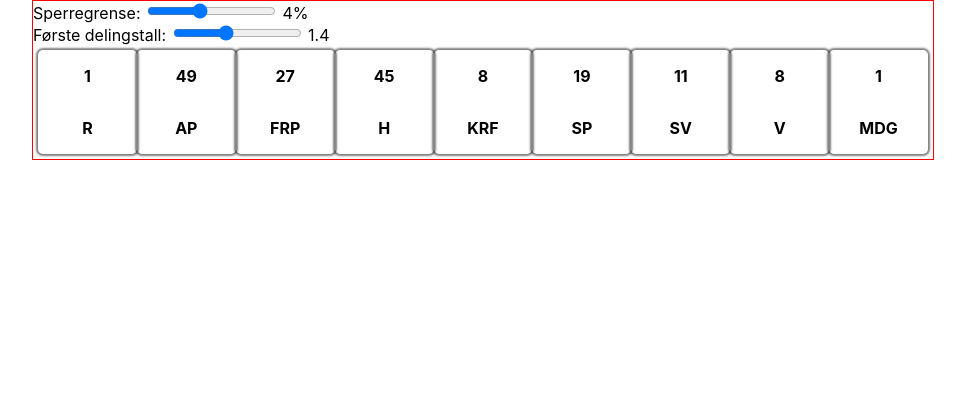
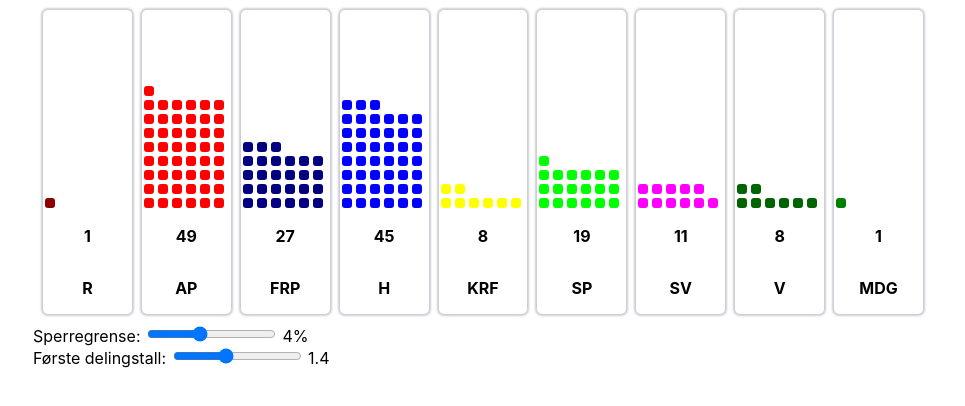
Before and after one commit to SemiGnu/demokrati, a React (Create React App) app: page / in a window 1280 px wide. Shown: the top 406 px of the page, without its empty margins (157-1122 px from the left). Built offline with nearby package versions, Linux system fonts and the light colour scheme.

Commit message:
eh ,ferdig

```diff
--- a/src/Democracy/Democracy.tsx
+++ b/src/Democracy/Democracy.tsx
@@ -60,6 +60,7 @@
         padding: 5px;
         display: flex;
         flex-flow: row;
+        justify-content: space-between;
     `
 
     loadParties(): IParty[] {
@@ -168,11 +169,11 @@
             <Party key={i} party={p} />)
 
         return <div>
-            Sperregrense: <input type="range" min="0" max="10" value={this.state.bar * 100} onChange={this.barChangedHandler} /> {this.state.bar * 100}%<br />
-            Første delingstall: <input type="range" min="0" max="10" value={Math.round((this.state.divisor - 1) * 10)} onChange={this.divisorChangedHandler} /> {this.state.divisor}<br />
             <div css={this.partiesCss} >
                 {parties}
             </div>
+            Sperregrense: <input type="range" min="0" max="10" value={this.state.bar * 100} onChange={this.barChangedHandler} /> {Math.round(this.state.bar * 100)}%<br />
+            Første delingstall: <input type="range" min="0" max="10" value={Math.round((this.state.divisor - 1) * 10)} onChange={this.divisorChangedHandler} /> {this.state.divisor}<br />
         </div>
     }
 }
@@ -202,15 +203,15 @@
 ]
 
 const initParties = [
-    { name: 'Arbeiderpartiet', shortName: 'AP', votes: 800947, mandates: 0, color: '#888' },
-    { name: 'Høyre', shortName: 'H', votes: 732895, mandates: 0, color: '#888' },
-    { name: 'Fremskrittspartiet', shortName: 'FRP', votes: 444681, mandates: 0, color: '#888' },
-    { name: 'Senterpartiet', shortName: 'SP', votes: 302017, mandates: 0, color: '#888' },
-    { name: 'Sosialistisk Venstreparti', shortName: 'SV', votes: 176222, mandates: 0, color: '#888' },
-    { name: 'Venstre', shortName: 'V', votes: 127910, mandates: 0, color: '#888' },
-    { name: 'Kristelig Folkeparti', shortName: 'KRF', votes: 122797, mandates: 0, color: '#888' },
-    { name: 'Miljøpartiet De Grønne', shortName: 'MDG', votes: 94788, mandates: 0, color: '#888' },
-    { name: 'Rødt', shortName: 'R', votes: 70522, mandates: 0, color: '#888' },
+    { name: 'Arbeiderpartiet', shortName: 'AP', votes: 800947, mandates: 0, color: 'red' },
+    { name: 'Høyre', shortName: 'H', votes: 732895, mandates: 0, color: 'blue' },
+    { name: 'Fremskrittspartiet', shortName: 'FRP', votes: 444681, mandates: 0, color: 'navy' },
+    { name: 'Senterpartiet', shortName: 'SP', votes: 302017, mandates: 0, color: 'lime' },
+    { name: 'Sosialistisk Venstreparti', shortName: 'SV', votes: 176222, mandates: 0, color: 'magenta' },
+    { name: 'Venstre', shortName: 'V', votes: 127910, mandates: 0, color: 'darkgreen' },
+    { name: 'Kristelig Folkeparti', shortName: 'KRF', votes: 122797, mandates: 0, color: 'yellow' },
+    { name: 'Miljøpartiet De Grønne', shortName: 'MDG', votes: 94788, mandates: 0, color: 'green' },
+    { name: 'Rødt', shortName: 'R', votes: 70522, mandates: 0, color: 'darkred' },
     { name: 'Pensjonistpartiet', shortName: 'PP', votes: 12855, mandates: 0, color: '#888' },
     { name: 'Helsepartiet', shortName: 'HP', votes: 10337, mandates: 0, color: '#888' },
     { name: 'Partiet De Kristne', shortName: 'PDK', votes: 8700, mandates: 0, color: '#888' },
--- a/src/Democracy/Party/Party.tsx
+++ b/src/Democracy/Party/Party.tsx
@@ -8,27 +8,53 @@
 }
 
 const containerCss = css`
-    width:100px;
+    width:100%;
     padding 5px;
-    marigin: 5px;
-    box-shadow: 0 0 2px 2px rgba(0,0,0,0.5);
+    margin: 5px;
+    box-shadow: 0 0 2px 2px rgba(0,0,50,0.2);
     // border: 1px solid #888;
     border-radius: 5px;
     display: flex;
     flex-direction: column;
-    justify-content: center;
+    justify-content: space-between;
     align-items: stretch;
 `
 const pCss = css`
     font-weight: 700;
     text-align: center;
 `
+const dotBoxCss = css`
+    width: 100%;
+    height: 200px;
+    display: flex;
+    flex-wrap: wrap-reverse;
+    justify-content: flex-start;
+    align-content: flex-start;
+    align-items:center;
+`
 
 const party: React.FC<IProps> = (props) => {
     return <div css={containerCss}>
+        <div css={dotBoxCss} >{new Array(props.party.mandates).fill(<Dot color={props.party.color} />)} </div>
         <p css={pCss} >{props.party.mandates}</p>
         <p css={pCss} >{props.party.shortName}</p>
     </div>
 }
 
+const dotCss = css `
+    width: 10px;
+    height: 10px;
+    border-radius: 3px;
+    margin: 2px;
+    diplay:flex;
+`
+
+interface IDotProps {
+    color: string
+}
+
+const Dot: React.FC<IDotProps> = props => {
+    return <div style={{backgroundColor: props.color}} css={dotCss} ></div>
+}
+
 export default party
--- a/src/Layout/Layout.tsx
+++ b/src/Layout/Layout.tsx
@@ -8,7 +8,7 @@
 const containerCss = css`
     margin:auto;
     width:900px;
-    border: 1px solid red;
+    // border: 1px solid red;
 `
 
 const layout: React.FC<IProps> = (props) => {
```
